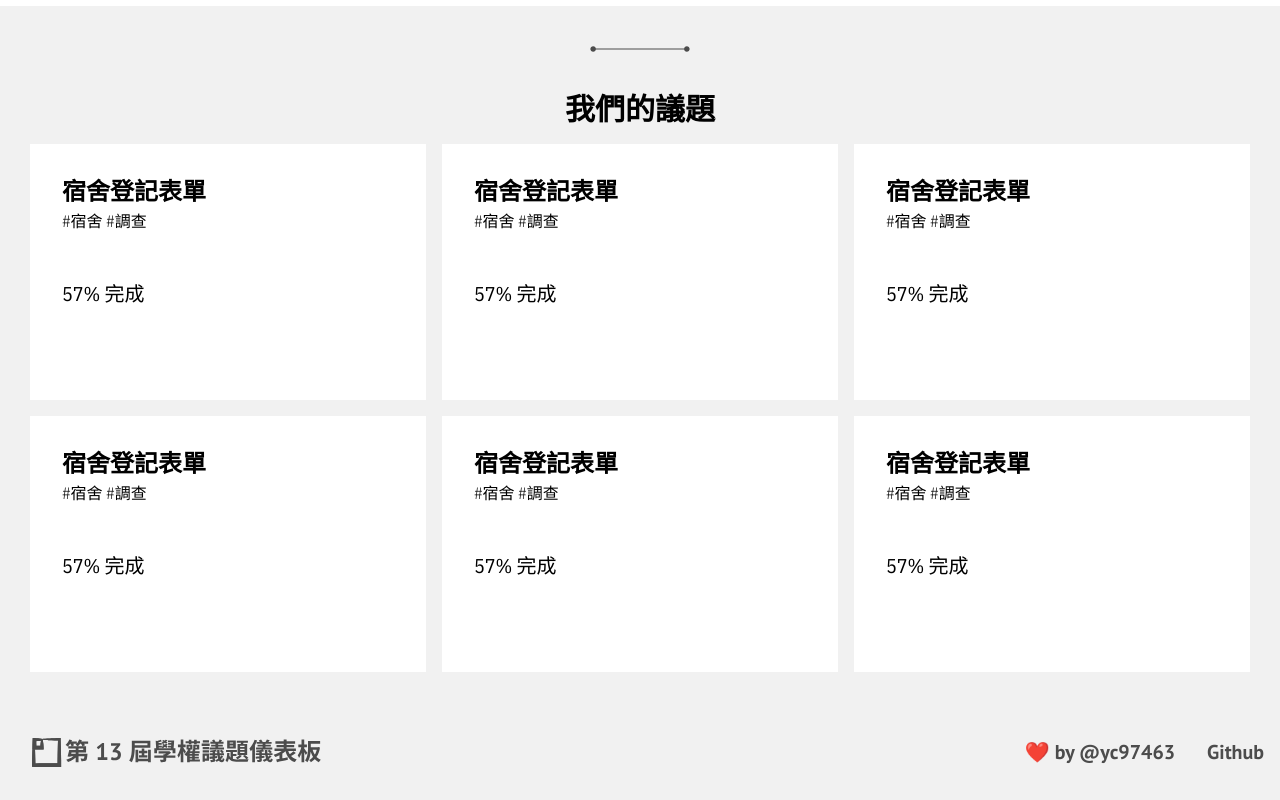
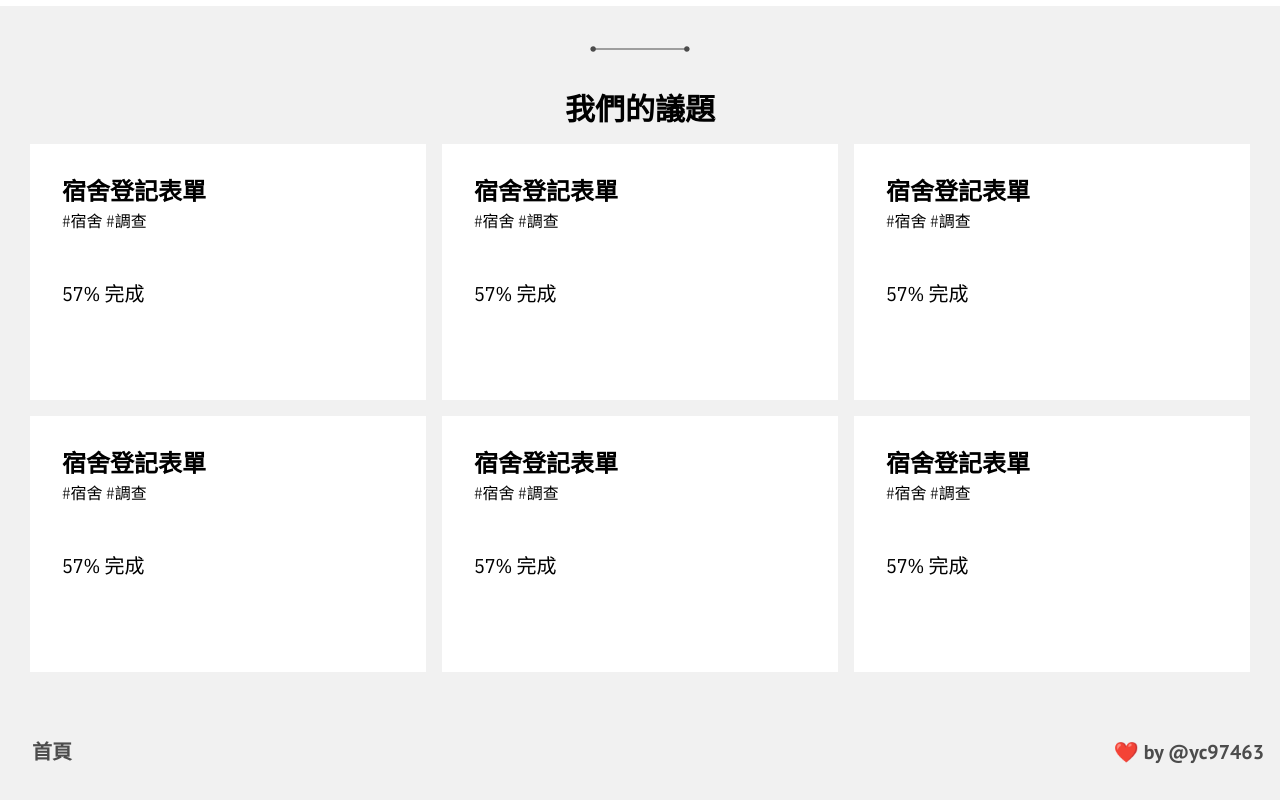
Before and after one commit to yc97463/ndhusa-traffic, a Next.js app: page / in a window 1280 px wide. Shown: the part 506-1306 px from the top of the page. Built offline with nearby package versions, Linux system fonts and the light colour scheme.

Commit message:
feat component/footer: adjest footer links

```diff
--- a/components/layout/footer.tsx
+++ b/components/layout/footer.tsx
@@ -8,12 +8,11 @@ function Footer() {
             <div className="flex justify-between items-center h-24 w-[100vw-24px] mx-auto lg:max-w-[1440px] ">
                 <div className="title">
                     <Link href="/">
-                        <Image src="/img/logo-and-title.svg" alt="logo" width={289} height={31} />
+                        首頁
                     </Link>
                 </div>
                 <div>
                     <Link href="https://imych.one">❤️ by @yc97463</Link>
-                    <Link href="https://github.com/yc97463/ndhusa13th-dashboard">Github</Link>
                 </div>
             </div>
         </nav>
```
